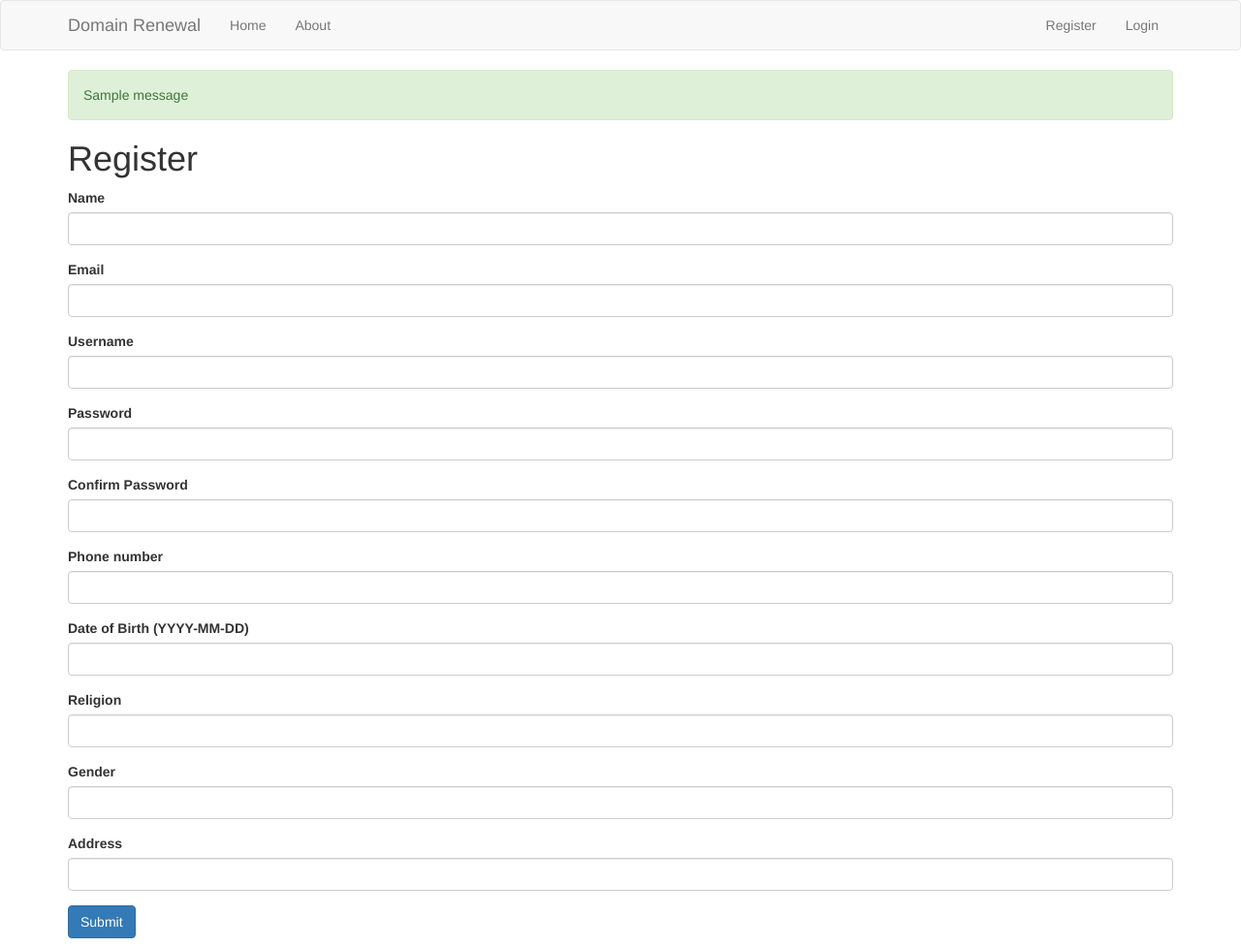
After one commit to aparimeet/Domain-Renewal, a Flask app: page /register in a window 1280 px wide. The commit adds this page. Shown: the whole page at 97% size. Run offline with Flask 2, Linux system fonts and the light colour scheme; one stand-in notice (Sample message) is shown; some libraries are stand-ins or nearby versions.

Commit message:
Added register and login

```diff
--- a/app.py
+++ b/app.py
@@ -1,18 +1,164 @@
+from flask import Flask, render_template, flash, redirect, url_for, session, request, logging
 
-from flask import Flask, render_template, flash, redirect, url_for, session, request, logging
+from flask_mysqldb import MySQL
+from wtforms import Form, StringField, TextAreaField, PasswordField, validators
+from passlib.hash import sha256_crypt
+from functools import wraps
 
 
 app = Flask(__name__)
 
- #Index
+# Config MySQL
+app.config['MYSQL_HOST'] = 'localhost'
+app.config['MYSQL_USER'] = 'root'
+app.config['MYSQL_PASSWORD'] = ''
+app.config['MYSQL_DB'] = 'domainrenewal'
+app.config['MYSQL_CURSORCLASS'] = 'DictCursor'
+# init MYSQL
+mysql = MySQL(app)
+
+# Index
 @app.route('/')
 def index():
-	return render_template('home.html')
+    return render_template('home.html')
 
+
+# About
 @app.route('/about')
 def about():
-	return render_template('about.html')
+    return render_template('about.html')
+
+
+
+# Register Form Class
+class RegisterForm(Form):
+    name = StringField('Name', [validators.Length(min=1, max=100)])
+    email = StringField('Email', [validators.Length(min=6, max=50)])
+    username = StringField('Username', [validators.Length(min=4, max=25)])
+    password = PasswordField('Password', [
+        validators.DataRequired(),
+        validators.EqualTo('confirm', message='Passwords do not match')
+    ])
+    confirm = PasswordField('Confirm Password')
+    phonenumber = StringField('Phone number', [validators.Length(min=1, max=50)])
+    birthdate = StringField('Date of Birth (YYYY-MM-DD)', [validators.Length(min=1, max=50)])
+    religion = StringField('Religion', [validators.Length(min=3, max=50)])
+    gender = StringField('Gender', [validators.Length(min=1, max=50)])
+    address = StringField('Address', [validators.Length(min=1, max=100)])
+
+
+# User Register
+@app.route('/register', methods=['GET', 'POST'])
+def register():
+    form = RegisterForm(request.form)
+    if request.method == 'POST' and form.validate():
+        name = form.name.data
+        email = form.email.data
+        username = form.username.data
+        password = sha256_crypt.encrypt(str(form.password.data))
+        phonenumber = form.phonenumber.data
+        birthdate = form.birthdate.data
+        religion = form.religion.data
+        gender = form.gender.data
+        address = form.address.data
+
+        # Create cursor
+        cur = mysql.connection.cursor()
+
+        # Execute query
+        cur.execute("INSERT INTO users(name, email, username, password, phonenumber, birthdate, religion, gender, address) VALUES(%s, %s, %s, %s, %s, %s, %s, %s, %s)", (name, email, username, password, phonenumber, birthdate, religion, gender, address))
+
+        # Commit to DB
+        mysql.connection.commit()
+
+        # Close connection
+        cur.close()
+
+        flash('You are now registered and can log in', 'success')
+
+        return redirect(url_for('login'))
+    return render_template('register.html', form=form)
+
+
+# User login
+@app.route('/login', methods=['GET', 'POST'])
+def login():
+    if request.method == 'POST':
+        # Get Form Fields
+        username = request.form['username']
+        password_candidate = request.form['password']
+
+        # Create cursor
+        cur = mysql.connection.cursor()
+
+        # Get user by username
+        result = cur.execute("SELECT * FROM users WHERE username = %s", [username])
+
+        if result > 0:
+            # Get stored hash
+            data = cur.fetchone()
+            password = data['password']
+
+            # Compare Passwords
+            if sha256_crypt.verify(password_candidate, password):
+                # Passed
+                session['logged_in'] = True
+                session['username'] = username
+
+                flash('You are now logged in', 'success')
+                return redirect(url_for('dashboard'))
+            else:
+                error = 'Invalid login'
+                return render_template('login.html', error=error)
+            # Close connection
+            cur.close()
+        else:
+            error = 'Username not found'
+            return render_template('login.html', error=error)
+
+    return render_template('login.html')
+
+# Check if user logged in
+def is_logged_in(f):
+    @wraps(f)
+    def wrap(*args, **kwargs):
+        if 'logged_in' in session:
+            return f(*args, **kwargs)
+        else:
+            flash('Unauthorized, Please login', 'danger')
+            return redirect(url_for('login'))
+    return wrap
+
+# Logout
+@app.route('/logout')
+@is_logged_in
+def logout():
+    session.clear()
+    flash('You are now logged out', 'success')
+    return redirect(url_for('login'))
+
+
+# Purchase Domain Form Class
+class PurchaseDomainForm(Form):
+    domainname = StringField('Domain Name', [validators.Length(min=5, max=50)])
+    amount = StringField('Amount', [validators.Length(min=4, max=25)])
+    purchasedate = StringField('Purchase Date', [validators.Length(min=6, max=50)])
+
+
+# Dashboard
+@app.route('/dashboard')
+@is_logged_in
+def dashboard():
+    # Create cursor
+    cur = mysql.connection.cursor()
+
+
+    # Close connection
+    cur.close()
+    return render_template('dashboard.html')
+
 
 
 if __name__ == '__main__':
-	app.run(debug = True)
+    app.secret_key='secret123'
+    app.run(debug=True)
--- /dev/null
+++ b/templates/dashboard.html
@@ -0,0 +1,6 @@
+{% extends 'layout.html' %}
+
+{% block body %}
+  <h1>Dashboard <small> Welcome {{session.username}}</small></h1>
+
+{% endblock %}
--- /dev/null
+++ b/templates/includes/_formhelpers.html
@@ -0,0 +1,9 @@
+{% macro render_field(field) %}
+  {{ field.label }}
+  {{ field(**kwargs)|safe }}
+  {% if field.errors %}
+    {% for error in field.errors %}
+      <span class="help-inline">{{ error }}</span>
+    {% endfor %}
+  {% endif %}
+{% endmacro %}
--- /dev/null
+++ b/templates/includes/_messages.html
@@ -0,0 +1,15 @@
+{% with messages = get_flashed_messages(with_categories=true) %}
+  {% if messages %}
+    {% for category, message in messages %}
+      <div class="alert alert-{{ category }}">{{ message }}</div>
+    {% endfor %}
+  {% endif %}
+{% endwith %}
+
+{% if error %}
+  <div class="alert alert-danger">{{error}}</div>
+{% endif %}
+
+{% if msg %}
+  <div class="alert alert-success">{{msg}}</div>
+{% endif %}
--- a/templates/layout.html
+++ b/templates/layout.html
@@ -1,15 +1,14 @@
-
 <!DOCTYPE html>
 <html>
   <head>
     <meta charset="utf-8">
-    <title>Domain Renewal</title>
+    <title>Domain-Renewal</title>
     <link rel="stylesheet" href="https://maxcdn.bootstrapcdn.com/bootstrap/3.3.7/css/bootstrap.min.css">
   </head>
   <body>
     {% include 'includes/_navbar.html' %}
     <div class="container">
-
+      {% include 'includes/_messages.html' %}
       {% block body %}{% endblock %}
     </div>
 
--- /dev/null
+++ b/templates/register.html
@@ -0,0 +1,39 @@
+{% extends 'layout.html' %}
+
+{% block body %}
+  <h1>Register</h1>
+  {% from "includes/_formhelpers.html" import render_field %}
+  <form method="POST" action="">
+    <div class="form-group">
+      {{render_field(form.name, class_="form-control")}}
+    </div>
+    <div class="form-group">
+      {{render_field(form.email, class_="form-control")}}
+    </div>
+    <div class="form-group">
+      {{render_field(form.username, class_="form-control")}}
+    </div>
+    <div class="form-group">
+      {{render_field(form.password, class_="form-control")}}
+    </div>
+    <div class="form-group">
+      {{render_field(form.confirm, class_="form-control")}}
+    </div>
+    <div class="form-group">
+      {{render_field(form.phonenumber, class_="form-control")}}
+    </div>
+    <div class="form-group">
+      {{render_field(form.birthdate, class_="form-control")}}
+    </div>
+    <div class="form-group">
+      {{render_field(form.religion, class_="form-control")}}
+    </div>
+    <div class="form-group">
+      {{render_field(form.gender, class_="form-control")}}
+    </div>
+    <div class="form-group">
+      {{render_field(form.address, class_="form-control")}}
+    </div>
+    <p><input type="submit" class="btn btn-primary" value="Submit"></p>
+  </form>
+{% endblock %}
```
Also changed, not shown: templates/home.html (+20 -2 lines), templates/login.html (added, +16 -0 lines), templates/purchasedomain.html (added, +19 -0 lines).
